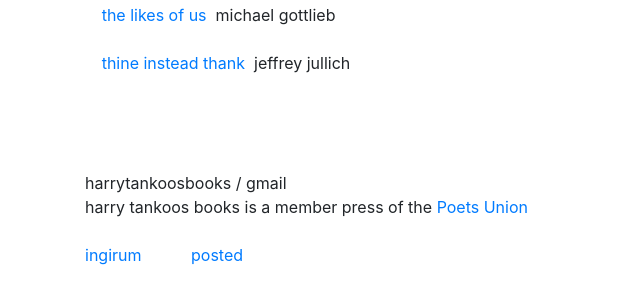
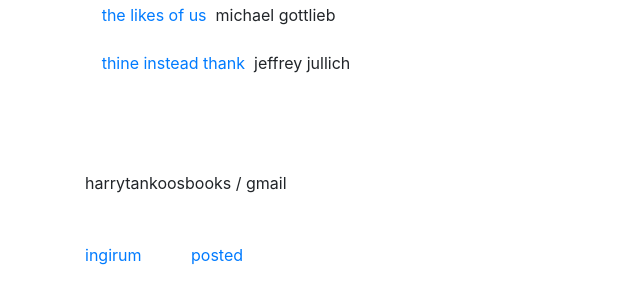
Before and after one commit to scharfmn/desnos, a Flask app: page / in a window 1280 px wide. Shown: the part 729-1020 px from the top of the page, without its empty margins (0-640 px from the left). Run offline with Flask 3, Linux system fonts and the light colour scheme; some libraries are stand-ins or nearby versions.

Commit message:
Update htb.html

```diff
--- a/templates/htb.html
+++ b/templates/htb.html
@@ -74,7 +74,6 @@
       <div class="col-xs-offset-1">
         <br><br>
         <span>harrytankoosbooks / gmail </span><br>
-        <span>harry tankoos books is a member press of the <a target="_blank" href="https://poetryworkersunion.wordpress.com/">Poets Union</a></span>
         <br><br>
         <a target="_blank" href="https://harrytankoos.cloud/ingirum">ingirum</a>&nbsp;&nbsp;&nbsp;&nbsp;&nbsp;&nbsp;&nbsp;&nbsp;&nbsp;&nbsp;
         <a target="_blank" href="https://harrytankoos.cloud/posted">posted</a>
```
